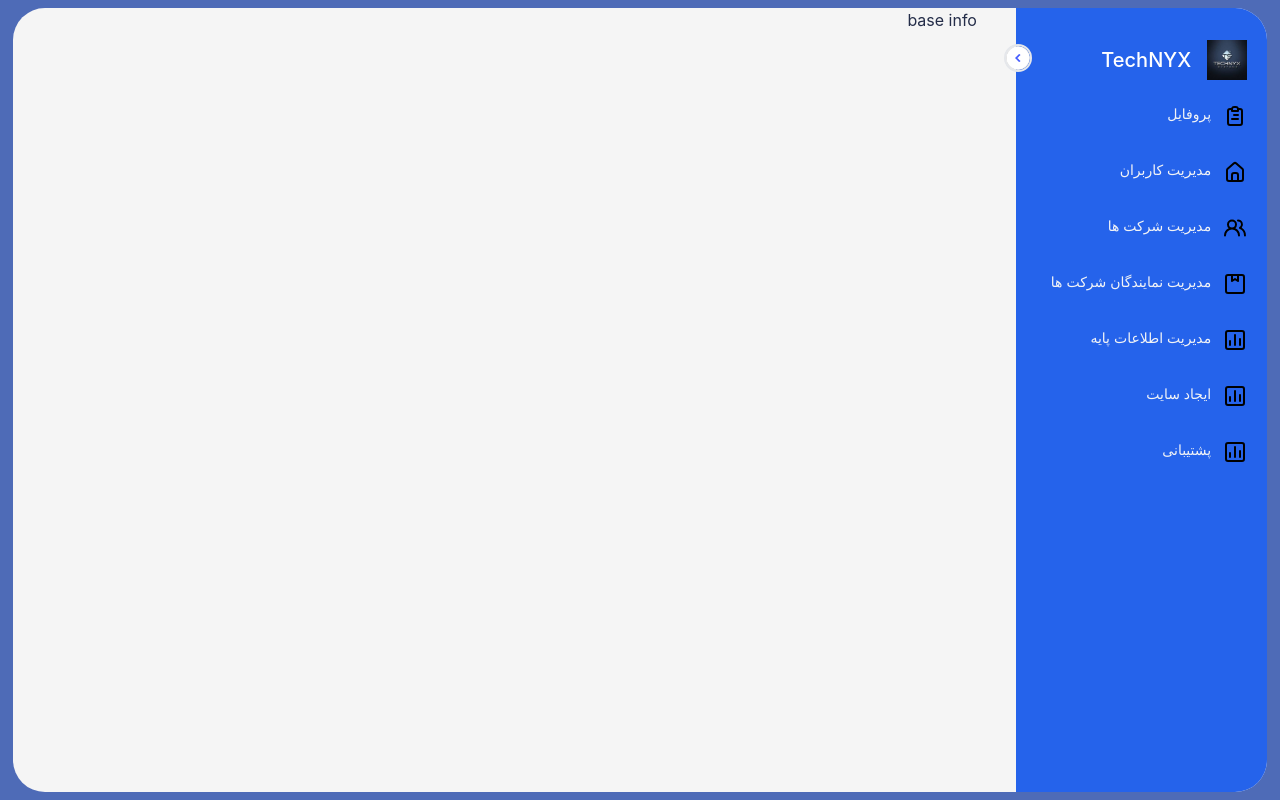
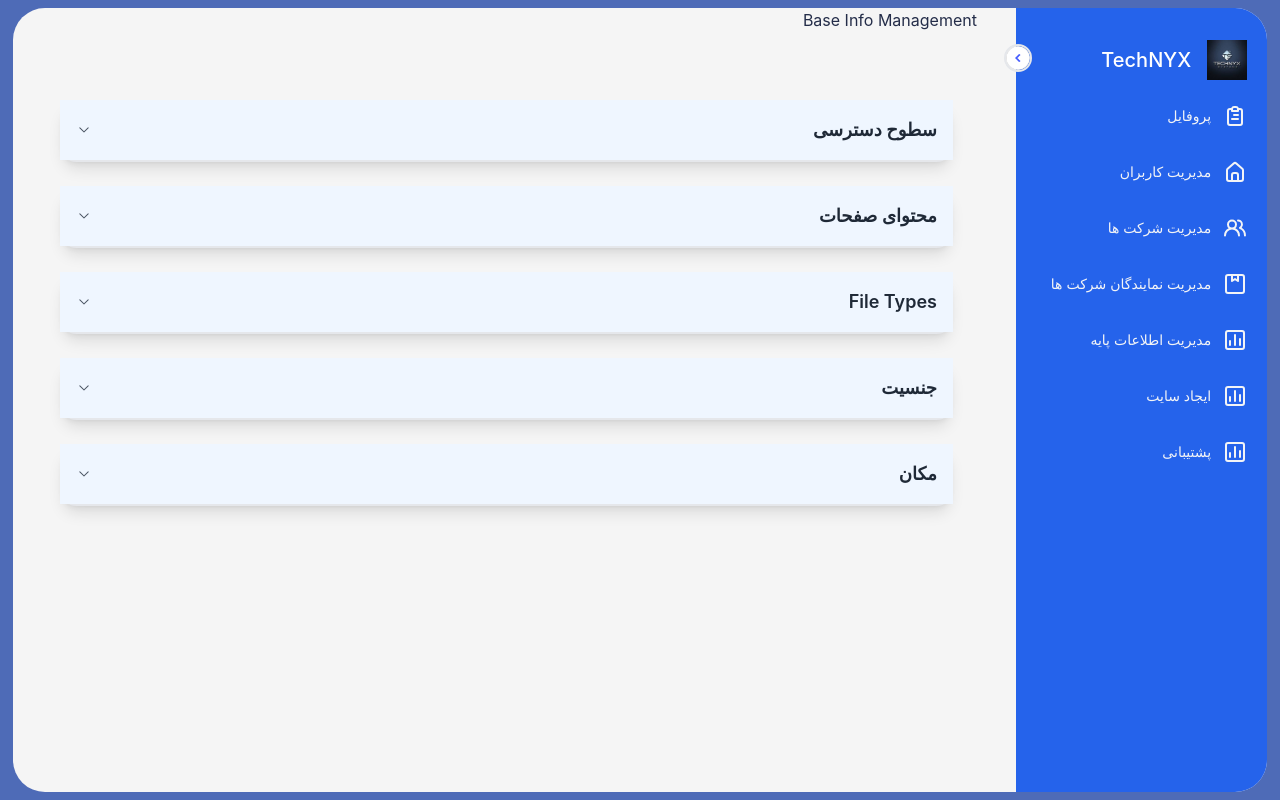
Before and after one commit to AliMirzad/icm-front-repo, a React (Create React App) app: page /dashboard/infomanagement in a window 1280 px wide. Built offline with nearby package versions, Linux system fonts and the light colour scheme; no server answers; sample sign-in values are in the browser's storage.

Commit message:
in progress

```diff
--- a/src/Dashboard/Pages-in-Dashboard/Base-info-Management/BaseInfoManagement.jsx
+++ b/src/Dashboard/Pages-in-Dashboard/Base-info-Management/BaseInfoManagement.jsx
@@ -1,8 +1,55 @@
+import React, { useEffect, useState } from "react";
+import axios from "axios";
+import Accordion from "../../../component/accardion/Accardion";
 export const BaseInfoManagement = () => {
- return(
-  <div className="container">
-    <h1>base info</h1>
-  </div>
- )
+  const [data, setData] = useState({
+    accessLevelTypes: [],
+    contentTypes: [],
+    fileTypes: [],
+    genderTypes: [],
+    locationTypes: []
+  });
 
+  useEffect(() => {
+    const fetchData = async () => {
+      try {
+        const [accessLevel, content, file, gender, location] = await Promise.all([
+          axios.get("http://5.34.207.195:8080/icm/baseInfo/v1/getAccessLevelTypes"),
+          axios.get("http://5.34.207.195:8080/icm/baseInfo/v1/getContentTypes"),
+          axios.get("http://5.34.207.195:8080/icm/baseInfo/v1/getFileTypes"),
+          axios.get("http://5.34.207.195:8080/icm/baseInfo/v1/getGenderTypes"),
+          axios.get("http://5.34.207.195:8080/icm/baseInfo/v1/getLocationTypes")
+        ]);
+
+        setData({
+          accessLevelTypes: accessLevel.data,
+          contentTypes: content.data,
+          fileTypes: file.data,
+          genderTypes: gender.data,
+          locationTypes: location.data
+        });
+      } catch (error) {
+        console.error("Error fetching data", error);
+      }
+    };
+
+    fetchData();
+  }, []);
+
+  const headers = ["id", "title"];
+
+  const sections = [
+    { title: "سطوح دسترسی", headers, data: data.accessLevelTypes.map(item => ({ ...item, canEdit: true, canDelete: false })) },
+    { title: "محتوای صفحات", headers, data: data.contentTypes },
+    { title: "File Types", headers, data: data.fileTypes },
+    { title: "جنسیت", headers, data: data.genderTypes },
+    { title: "مکان", headers, data: data.locationTypes }
+  ];
+console.log({sections})
+  return (
+    <div className="container">
+      <h1>Base Info Management</h1>
+      <Accordion sections={sections} />
+    </div>
+  );
 };
--- a/src/Dashboard/component/sidebar/Slic.jsx
+++ b/src/Dashboard/component/sidebar/Slic.jsx
@@ -45,12 +45,12 @@ const Slic = () => {
               onClick={() => setActiveIndex(index)}
             >
               <li
-                className={` flex rounded-md   cursor-pointer  text-gray-100 text-sm  items-start gap-x-3
+                className={` flex rounded-md   cursor-pointer  text-gray-100 text-sm  items-center gap-x-3
                 ${item.gap ? "mt-9" : "mt-2"} ${
                   activeIndex === index ? "active" : ""
                 }`}
               >
-                <item.icon className="text-black " />
+                <item.icon  />
                 <span
                   className={`${!open && "hidden"} origin-left duration-200`}
                 >
--- a/src/Dashboard/component/sidebar/header.css
+++ b/src/Dashboard/component/sidebar/header.css
@@ -25,7 +25,13 @@
   text-align: right;
   padding: 10px 0px;
 }
+.icon-size {
+  font-size: 24px; /* می‌توانید اندازه مورد نظر خود را انتخاب کنید */
+}
 
+li.active .icon-size {
+  font-size: 44px; /* در حالت اکتیو هم اندازه ثابت بماند */
+}
 .active::before {
   content: "";
   width: 8px;
--- /dev/null
+++ b/src/component/accardion/Accardion.jsx
@@ -0,0 +1,51 @@
+import React, { useState } from "react";
+import Table from "../table/Table";
+import { GoChevronDown, GoChevronUp } from "react-icons/go";
+import { FaPlus } from "react-icons/fa6";
+
+const AccordionItem = ({ title, children, onAdd }) => {
+  const [isOpen, setIsOpen] = useState(false);
+
+  return (
+    <div className="border-b-2 bg-white shadow-lg rounded-2xl my-6">
+      <div
+        className="flex justify-between items-center p-4 cursor-pointer transition-all duration-300 ease-in-out bg-blue-50 hover:bg-blue-200 hover:rounded-2xl"
+        onClick={() => setIsOpen(!isOpen)}
+      >
+        <h2 className="text-lg font-semibold text-gray-800">{title}</h2>
+        <span className="text-gray-600">{isOpen ? <GoChevronUp /> : <GoChevronDown />}</span>
+      </div>
+      {isOpen && (
+        <div className="pl-4 flex flex-col justify-start items-start py-4 rounded-b-lg">
+          {children}
+          <div className="flex text-center justify-end w-full mt-3 ml-4">
+                <button onClick={onAdd} className="bg-green-500 text-white p-2 rounded-full">
+                  {/* <FaUserPlus /> */}
+                  <FaPlus />
+
+                </button>
+              </div>
+        </div>
+      )}
+    </div>
+  );
+};
+
+const Accordion = ({ sections }) => {
+  const handleAdd = (sectionTitle) => {
+    // Handle add functionality here (e.g., open a modal or navigate to add page)
+    alert(`Adding to ${sectionTitle}`);
+  };
+
+  return (
+    <div className="container mx-auto p-6 mt-5">
+      {sections.map((section, index) => (
+        <AccordionItem title={section.title} key={index} onAdd={() => handleAdd(section.title)}>
+          <Table headers={section.headers} data={section.data} />
+        </AccordionItem>
+      ))}
+    </div>
+  );
+};
+
+export default Accordion;
--- a/src/component/table/Table.jsx
+++ b/src/component/table/Table.jsx
@@ -13,7 +13,9 @@ const Table = ({ headers, data }) => {
     name:"نام و نام خانوادگی",
     address :"آدرس",
     boss:"رییس شرکت",
-    status:"وضعیت"
+    status:"وضعیت",
+    title:"عنوان",
+    id:"شناسه"
   };
 
   return (
--- a/src/layout/RouterMain.js
+++ b/src/layout/RouterMain.js
@@ -7,6 +7,7 @@ import { Main } from "../Dashboard/Pages-in-Dashboard/Main/Main";
 import { ProfileUser } from "../Dashboard/Pages-in-Dashboard/profileUser/ProfileUser";
 import { ManagementCompany } from "../Dashboard/Pages-in-Dashboard/ManagementCompany/ManagementCompany";
 import { CreateSite } from "../Dashboard/Pages-in-Dashboard/createSite/CreateSite";
+
 import { BaseInfoManagement } from "../Dashboard/Pages-in-Dashboard/Base-info-Management/BaseInfoManagement";
 import { Support } from "../Dashboard/Pages-in-Dashboard/Support/Support";
 import { ManageUserCompany } from "../Dashboard/Pages-in-Dashboard/management-of-user-company/ManageUserCompany";
@@ -30,10 +31,11 @@ const RouterMain = () => {
           <Route path="/dashboard/profile" element={<ProfileUser />} />
           <Route path="/dashboard/Management" element={<ManagementCompany />} />
           <Route path="/dashboard/createsite" element={<CreateSite />} />
-          <Route
+          <Route path="/dashboard/infomanagement" element={<BaseInfoManagement />}/>
+          {/* <Route
             path="/dashboard/infomanagement"
             element={<BaseInfoManagement />}
-          />
+          /> */}
           <Route path="/dashboard/support" element={<Support />} />
           <Route
             path="/dashboard/ManageUserCompany"
```
Also changed, not shown: src/component/accardion/accardion.css (added, +13 -0 lines), src/Api/addUserComoany.js (line endings or trailing spaces).
